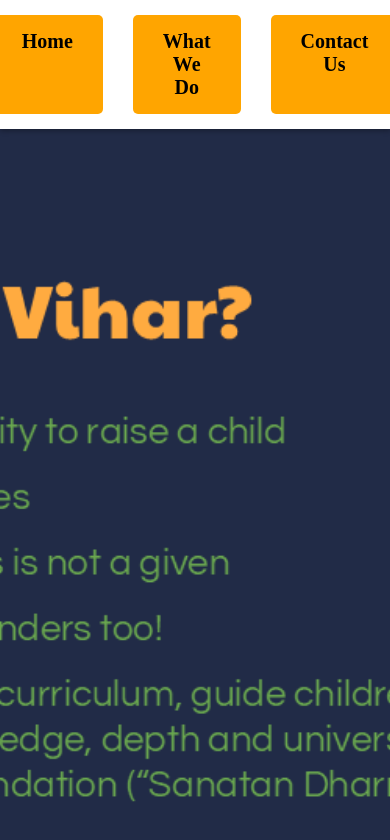
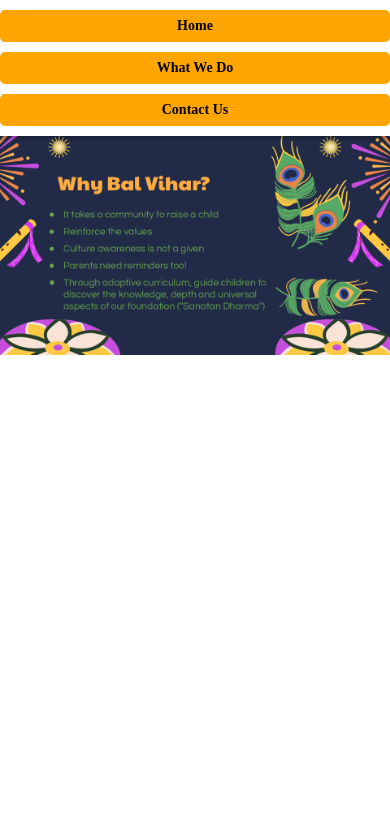
Before and after one commit to apijedi/lexblv, a plain HTML site: page why.html in a window 390 px wide. Drawn offline with Linux system fonts and the light colour scheme.

Commit message:
Update why.html
respnosive design

```diff
--- a/why.html
+++ b/why.html
@@ -18,14 +18,14 @@
             display: flex;
             justify-content: center;
             background-color: rgba(255, 255, 255, 0.8);
-            padding: 15px 0;
+            padding: 10px 0;
             box-shadow: 0 2px 5px rgba(0, 0, 0, 0.3);
         }
         .navbar a {
-            margin: 0 15px;
-            padding: 15px 30px;
+            margin: 0 10px;
+            padding: 10px 20px;
             color: black;
-            font-size: 20px;
+            font-size: 18px;
             font-weight: bold;
             text-decoration: none;
             background-color: orange;
@@ -39,6 +39,30 @@
             height: 100vh;
             object-fit: cover;
         }
+
+        /* Responsive Styles */
+        @media (max-width: 768px) {
+            .navbar {
+                flex-direction: column;
+                padding: 5px 0;
+            }
+            .navbar a {
+                margin: 5px 0;
+                padding: 10px;
+                font-size: 16px;
+            }
+            img {
+                height: auto;
+                width: 100%;
+            }
+        }
+
+        @media (max-width: 480px) {
+            .navbar a {
+                font-size: 14px;
+                padding: 8px;
+            }
+        }
     </style>
 </head>
 <body>
```
